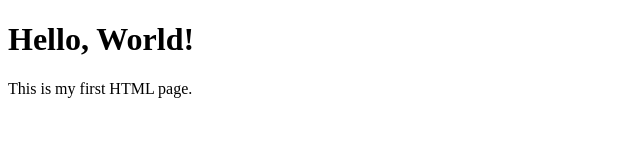
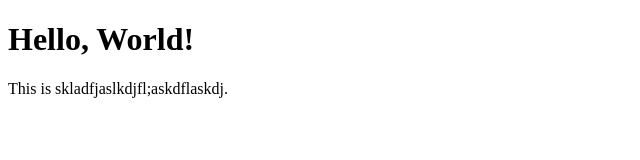
Before and after one commit to xxxtsai/test, a plain HTML site: page index.html in a window 1280 px wide. Shown: the full height of the page, 0-640 px from the left. Drawn offline with Linux system fonts and the light colour scheme.

Commit message:
sdfsdfas

```diff
--- a/index.html
+++ b/index.html
@@ -5,6 +5,6 @@
 </head>
 <body>
     <h1>Hello, World!</h1>
-    <p>This is my first HTML page.</p>
+    <p>This is skladfjaslkdjfl;askdflaskdj.</p>
 </body>
 </html>
```
Also changed, not shown: 1 other file.
